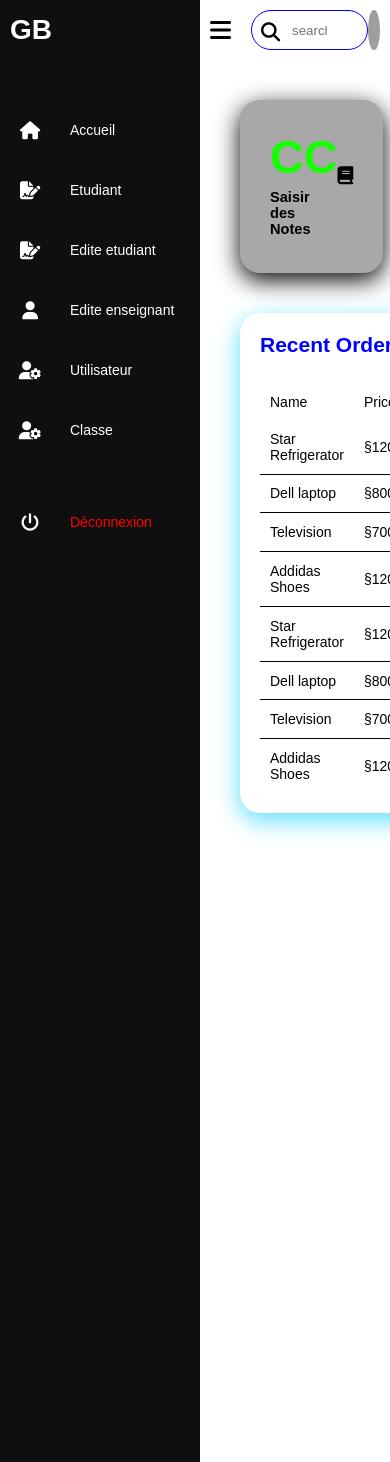
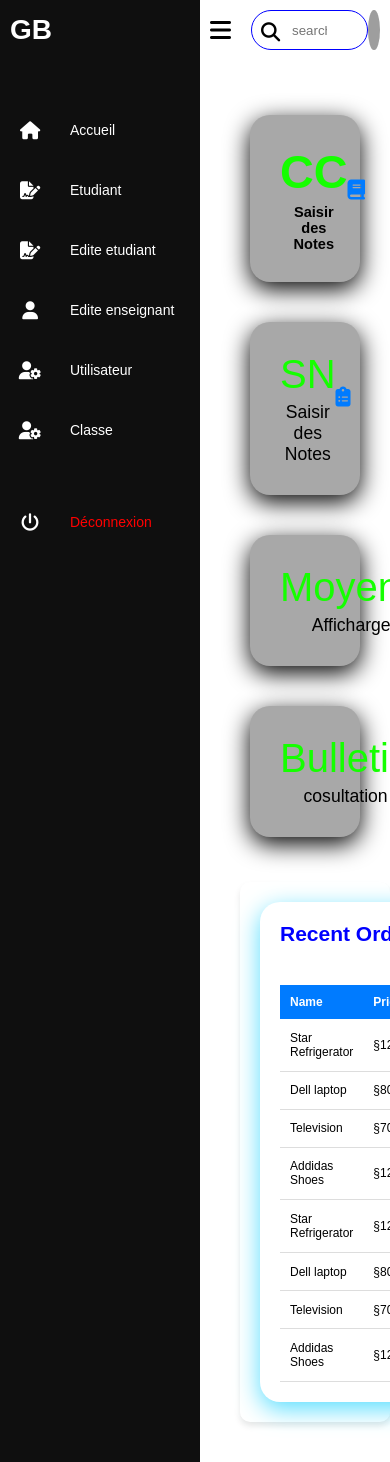
Before and after one commit to ulrichwandji2003/etudiant, a Django app: page /dashboard in a window 390 px wide. Run offline with Django 4.2, Linux system fonts and the light colour scheme; some libraries are stand-ins or nearby versions; grey boxes are pictures that could not be loaded.

Commit message:
dashboard.html
Modification resposive

```diff
--- a/Templates/couverture/dashboard.html
+++ b/Templates/couverture/dashboard.html
@@ -3,6 +3,175 @@
 {% block title %} dashbord {% endblock %}
 
 {% block content %}
+
+<style>
+    body {
+    font-family: Arial, sans-serif;
+    margin: 0;
+    padding: 0;
+    background-color: #f5f5f5;
+}
+
+/* Conteneur général des cartes */
+.cardBox {
+    display: flex;
+    flex-wrap: wrap; /* Permet de passer à plusieurs lignes si l'espace est insuffisant */
+    justify-content: space-around;
+    margin: 20px;
+}
+
+/* Style des cartes */
+.card {
+    background: white;
+    border-radius: 10px;
+    box-shadow: 0 4px 6px rgba(0, 0, 0, 0.1);
+    width: 300px;
+    margin: 10px;
+    padding: 20px;
+    text-align: center;
+    transition: transform 0.3s ease;
+}
+
+.card:hover {
+    transform: scale(1.05);
+    box-shadow: 0 6px 8px rgba(0, 0, 0, 0.2);
+}
+
+/* Numéros et noms sur les cartes */
+.numbers {
+    font-size: 24px;
+    font-weight: bold;
+    color: #333;
+}
+
+.cardName {
+    font-size: 18px;
+    color: #666;
+}
+
+/* Icônes des cartes */
+.iconBx .icon {
+    font-size: 30px;
+    color: #007BFF;
+    margin-top: 10px;
+}
+
+/* Style du conteneur détails */
+.details {
+    margin: 20px;
+    padding: 20px;
+    background: white;
+    border-radius: 10px;
+    box-shadow: 0 4px 6px rgba(0, 0, 0, 0.1);
+}
+
+/* Style de la table */
+table {
+    width: 100%;
+    border-collapse: collapse;
+    margin-top: 20px;
+}
+
+table thead td {
+    font-weight: bold;
+    text-align: left;
+    padding: 10px;
+    background: #007BFF;
+    color: white;
+}
+
+table tbody tr td {
+    padding: 10px;
+    border-bottom: 1px solid #ddd;
+}
+
+/* Statut dans la table */
+.status {
+    padding: 5px 10px;
+    border-radius: 5px;
+    color: white;
+    font-weight: bold;
+    text-align: center;
+}
+
+.status.delivered {
+    background-color: #4CAF50;
+}
+
+.status.pending {
+    background-color: #FFC107;
+}
+
+.status.return {
+    background-color: #F44336;
+}
+
+.status.inProgress {
+    background-color: #2196F3;
+}
+
+/* Bouton vue globale */
+.btn {
+    display: inline-block;
+    background: #007BFF;
+    color: white;
+    padding: 10px 15px;
+    text-decoration: none;
+    border-radius: 5px;
+    transition: background 0.3s ease;
+}
+
+.btn:hover {
+    background: #0056b3;
+}
+
+/* **Media Queries** pour rendre responsif */
+@media screen and (max-width: 768px) {
+    .cardBox {
+        flex-direction: column; /* Les cartes s'empilent verticalement */
+        align-items: center;
+    }
+
+    .card {
+        width: 90%; /* Réduit la largeur des cartes sur tablettes et petits écrans */
+    }
+
+    table {
+        font-size: 14px; /* Texte de la table adapté aux petits écrans */
+    }
+
+    .iconBx .icon {
+        font-size: 25px; /* Icônes réduites sur petits écrans */
+    }
+}
+
+@media screen and (max-width: 480px) {
+    body {
+        font-size: 14px; /* Texte global réduit sur les téléphones */
+    }
+
+    .cardBox {
+        margin: 10px; /* Réduit les marges sur petits écrans */
+    }
+
+    .card {
+        width: 100%; /* Les cartes occupent toute la largeur */
+        margin: 5px 0; /* Réduit les marges entre les cartes */
+    }
+
+    table {
+        font-size: 12px; /* Taille des textes réduite pour les téléphones */
+    }
+
+    .btn {
+        padding: 8px 10px; /* Bouton réduit sur les petits écrans */
+    }
+
+    .iconBx .icon {
+        font-size: 20px; /* Icônes encore plus petites */
+    }
+}
+</style>
 
 <div class="cardBox">
 
```
